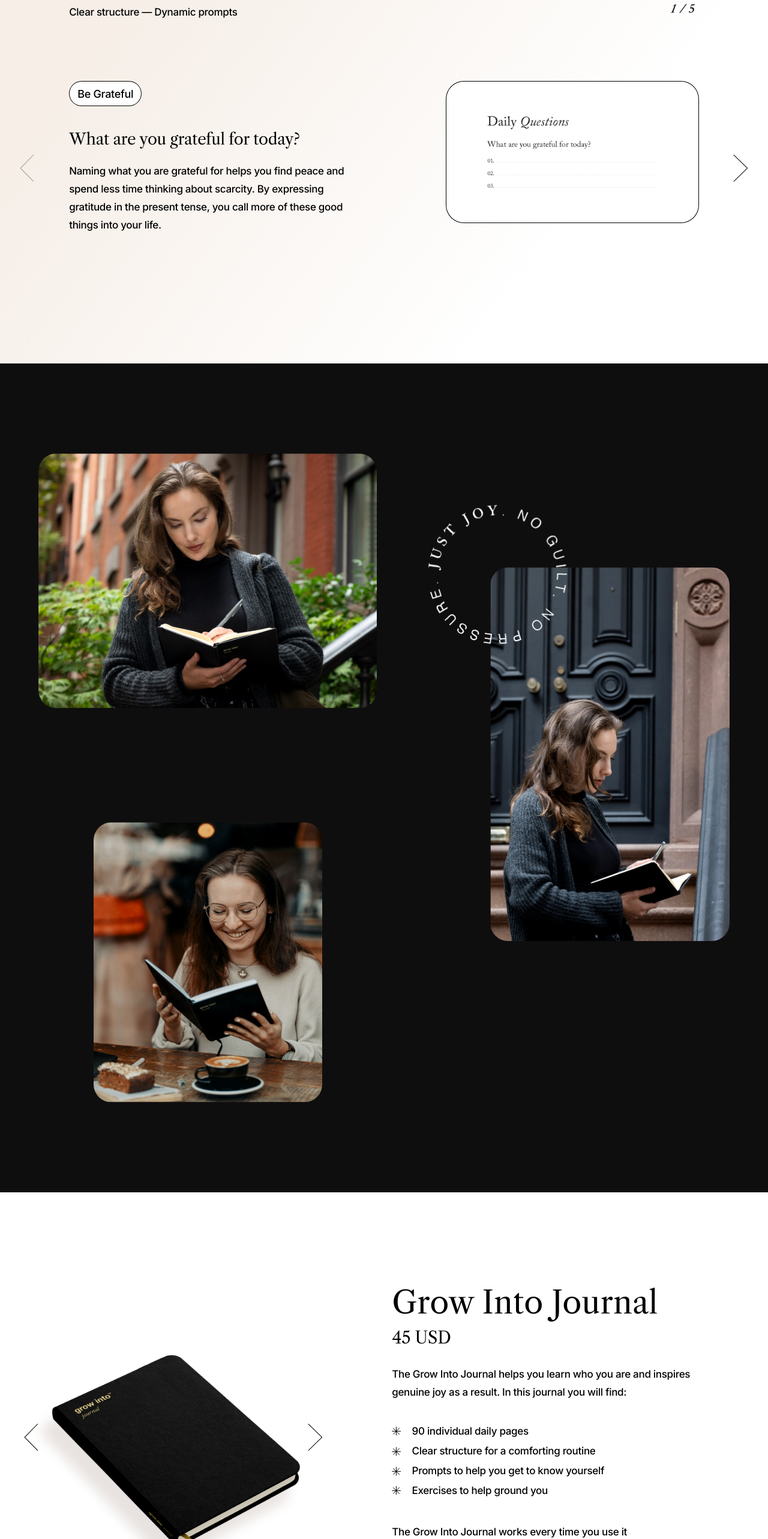
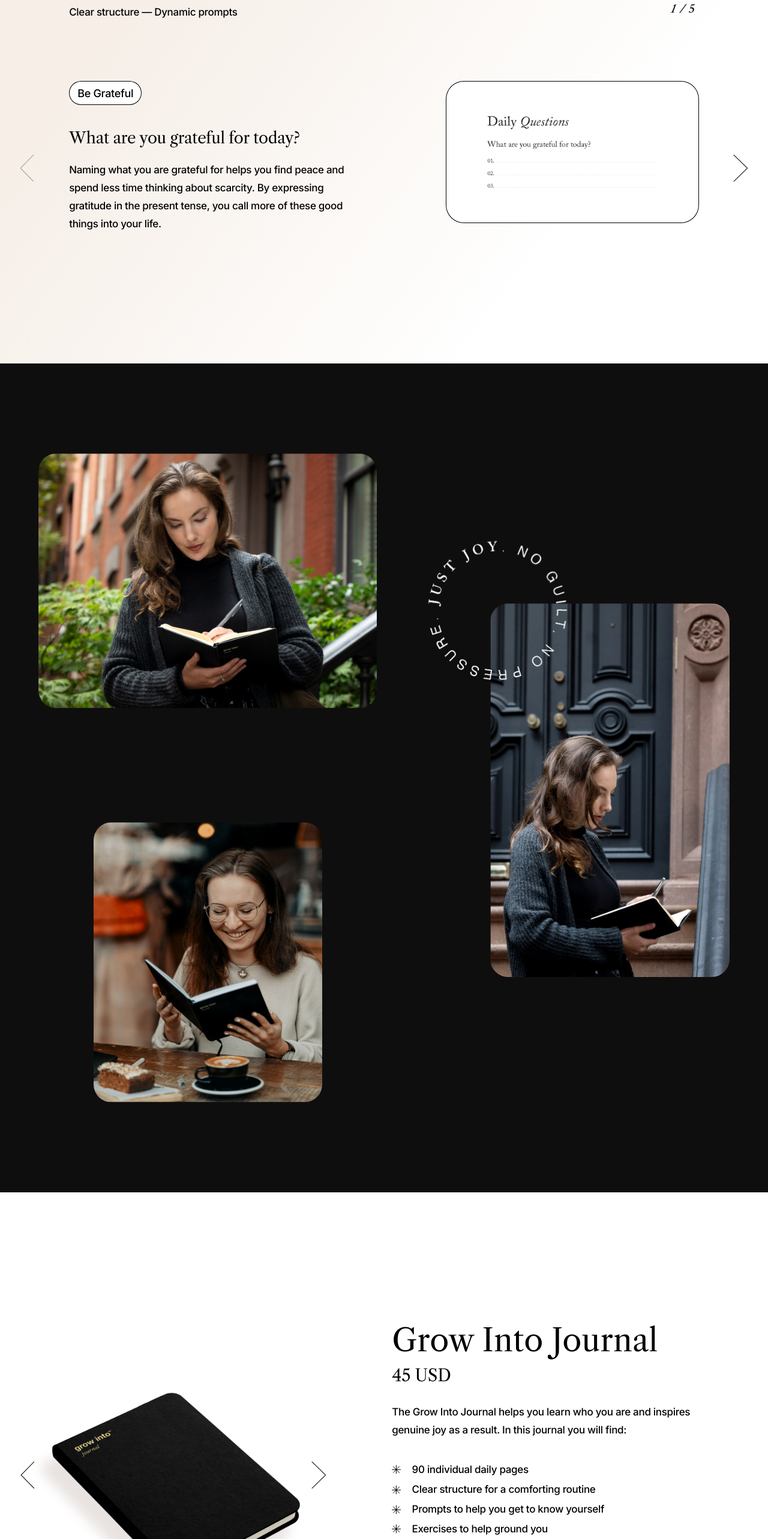
Before and after one commit to Maciek7987/grow-into, a Next.js app: page / in a window 1280 px wide. Shown: the part 7020-9586 px from the top of the page at 60% size. Built offline with nearby package versions, Linux system fonts and the light colour scheme.

Commit message:
styles update

```diff
--- a/styles/SectionPictures.module.scss
+++ b/styles/SectionPictures.module.scss
@@ -44,7 +44,7 @@
     }
     @media (min-width: $tablet) {
       position: relative;
-      top: 190px;
+      top: 250px;
       grid-row: 1/-1;
       .wrapTextImg {
         display: block;
--- a/styles/SectionShop.module.scss
+++ b/styles/SectionShop.module.scss
@@ -9,7 +9,7 @@
   padding-bottom: 63.55px;
   @media (min-width: $tablet) {
     grid-template-rows: 230px 452.42px 459.95px 145.32px;
-    padding-top: 149.65px;
+    padding-top: 213px;
     padding-bottom: 201.28px;
   }
   @media (min-width: $large-tablet) {
--- a/styles/SliderPages.module.scss
+++ b/styles/SliderPages.module.scss
@@ -95,7 +95,7 @@
 
   &__rectangle {
     display: flex;
-    padding: 7px 14px 5px;
+    padding: 6px 14px 4px;
     align-items: center;
     justify-content: center;
     border-radius: 30px;
--- a/styles/globals.scss
+++ b/styles/globals.scss
@@ -137,11 +137,11 @@ img {
     }
   }
   .swiper-button-prev {
-    left: 37.75px !important;
+    left: 5.5% !important;
     top: 32% !important;
   }
   .swiper-button-next {
-    right: 37.75px !important;
+    right: 5.5% !important;
     top: 32% !important;
   }
   .swiper-pagination {
```
